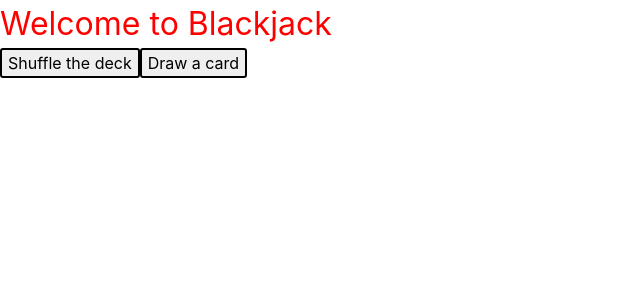
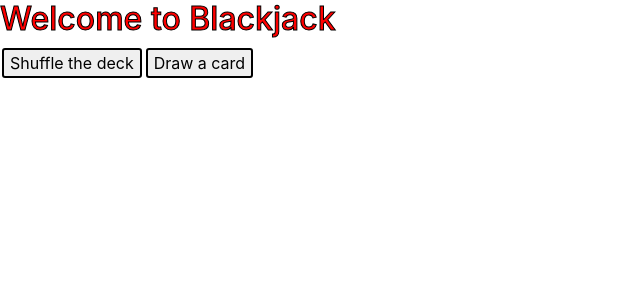
Before and after one commit to justin-capalbo/blackjack, a React app: page / in a window 1280 px wide. Shown: the top 300 px of the page, without its empty margins (0-640 px from the left). Built offline with nearby package versions, Linux system fonts and the light colour scheme.

Commit message:
Refactoring and restyling

```diff
--- a/src/components/BannerText.jsx
+++ /dev/null
@@ -1,6 +0,0 @@
-import styled from 'styled-components';
-
-export const BannerText = styled.div`
-    color: red;
-    font-size: 2em;
-`;
--- a/src/components/Banner.jsx
+++ b/src/components/visual/Banner.jsx
@@ -1,8 +1,14 @@
 import React, { PureComponent } from 'react';
-import { BannerText } from './BannerText';
 import PropTypes from 'prop-types';
+import styled from 'styled-components';
 
-export class Banner extends PureComponent {
+const BannerText = styled.h1`
+    color: red;
+    font-size: 2em;
+    -webkit-text-stroke: 1px black;
+`;
+
+export class WelcomeBanner extends PureComponent {
     render(){
         return (
             <BannerText>{this.props.bannerText}</BannerText>
@@ -10,6 +16,6 @@ export class Banner extends PureComponent {
     }
 }
 
-Banner.propTypes = {
+WelcomeBanner.propTypes = {
     bannerText: PropTypes.string.isRequired
 };
--- a/src/components/Button.jsx
+++ b/src/components/visual/Button.jsx
@@ -3,4 +3,5 @@ import styled from 'styled-components';
 export const Button = styled.button`
     border: 2px solid black;
     border-radius: 3px;
+    margin: 2px;
 `;
--- a/src/containers/BlackJackContainer.jsx
+++ b/src/containers/BlackJackContainer.jsx
@@ -1,7 +1,7 @@
 import React from 'react';
 import { Component } from 'react';
-import { Banner } from '../components/Banner';
-import { Button } from '../components/Button';
+import { WelcomeBanner } from '../components/visual/Banner';
+import { Button } from '../components/visual/Button';
 import { getDeck, shuffle } from '../logic/gameLogic';
 import { CardBase } from '../components/card/CardBase';
 
@@ -37,14 +37,12 @@ export class BlackJackContainer extends Component {
         const playerHand = this.state.playerHand;
         return (
             <div className='blackjack-game'>
-                <Banner bannerText='Welcome to Blackjack' />
+                <WelcomeBanner bannerText='Welcome to Blackjack' />
                 <Button onClick={this.handleShuffle}>Shuffle the deck</Button>
                 <Button onClick={this.handleDraw}>Draw a card</Button>
-                {
-                    playerHand &&
-                    playerHand.map((data, i) =>
-                        <CardBase card={data} key={i}></CardBase>)
-                }
+                { playerHand &&
+                  playerHand.map((data, i) =>
+                  <CardBase card={data} key={i} /> )}
             </div>
         );
     }
```
